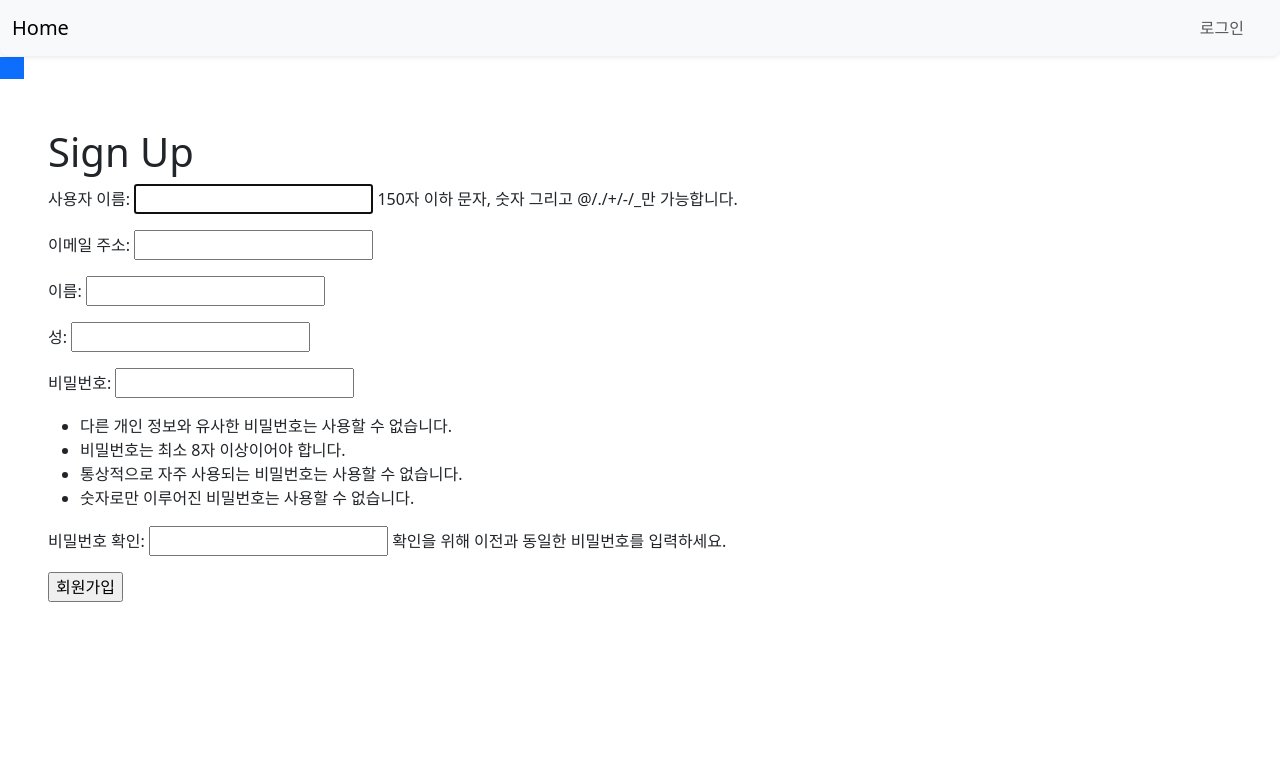
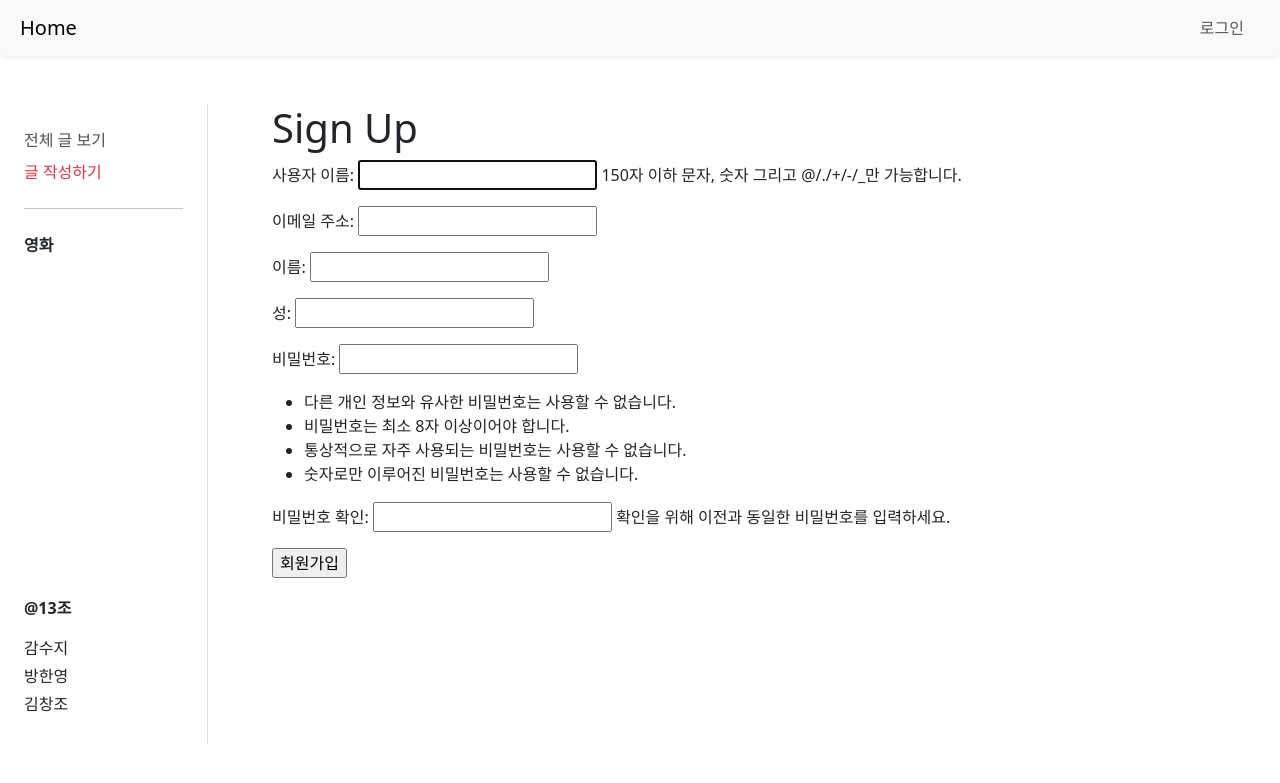
Before and after one commit to Jo-Chang/ReviewShare, a Django app: page /accounts/signup/ in a window 1280 px wide. Shown: the top 783 px of the page. Run offline with Django 3.2, Linux system fonts and the light colour scheme.

Commit message:
Complete Navbar & SideBar

```diff
--- a/reviews/views.py
+++ b/reviews/views.py
@@ -17,6 +17,7 @@ def index(request):
 
 def redirect_index(request):
     return redirect('reviews:index')
+
 
 def detail(request, review_pk):
     review = Review.objects.get(pk=review_pk)
--- a/static/css/style.css
+++ b/static/css/style.css
@@ -5,6 +5,12 @@
 }
 
 #sidebar {
-  min-width: 10rem;
-  height: 20rem;
+  position: fixed;
+  min-width: 13rem;
+  min-height: 40rem;
+  height: 70%;
 }
+
+main {
+  margin-left: 14rem;
+}
--- a/templates/base.html
+++ b/templates/base.html
@@ -17,9 +17,9 @@
     {# Side Bar #}
     {% include 'sidebar.html' %}
 
-    <div class="p-5">
+    <main class="p-5">
       {% block content %}{% endblock content %}
-    </div>
+    </main>
   </div>
   <script src="https://cdn.jsdelivr.net/npm/bootstrap@5.3.0-alpha1/dist/js/bootstrap.bundle.min.js" integrity="sha384-w76AqPfDkMBDXo30jS1Sgez6pr3x5MlQ1ZAGC+nuZB+EYdgRZgiwxhTBTkF7CXvN" crossorigin="anonymous"></script>
 </body>
--- a/templates/navbar.html
+++ b/templates/navbar.html
@@ -1,4 +1,4 @@
-<nav class="navbar navbar-expand-lg bg-body-tertiary sticky-top rounded-bottom-3 shadow-sm">
+<nav class="navbar navbar-expand-lg bg-body-tertiary sticky-top rounded-bottom-3 shadow-sm ps-2">
   <div class="container-fluid">
 
     <a class="navbar-brand" href="{% url 'reviews:index' %}">Home</a>
--- a/templates/sidebar.html
+++ b/templates/sidebar.html
@@ -1,3 +1,20 @@
-<sidebar class="container-fluid w-25 bg-primary" id="sidebar">
+<sidebar class="d-flex flex-column p-4 border-end my-5" id="sidebar">
+  <a class="text-decoration-none text-dark-emphasis mb-2" href="{% url 'reviews:index' %}">전체 글 보기</a>
+  <a class="text-decoration-none text-danger" href="{% url 'reviews:create' %}">글 작성하기</a>
 
+  <hr class="w-100 my-4">
+
+  <p class="fw-bold">영화</p>
+  <ul class="">
+    {% comment %} {% for movie in movies %}
+
+    {% endfor %} {% endcomment %}
+  </ul>
+
+  <div class="mt-auto">
+    <p class="fw-bold">@13조</p>
+    <p class="mb-1">감수지</p>
+    <p class="mb-1">방한영</p>
+    <p class="mb-1">김창조</p>
+  </div>
 </sidebar>
```
